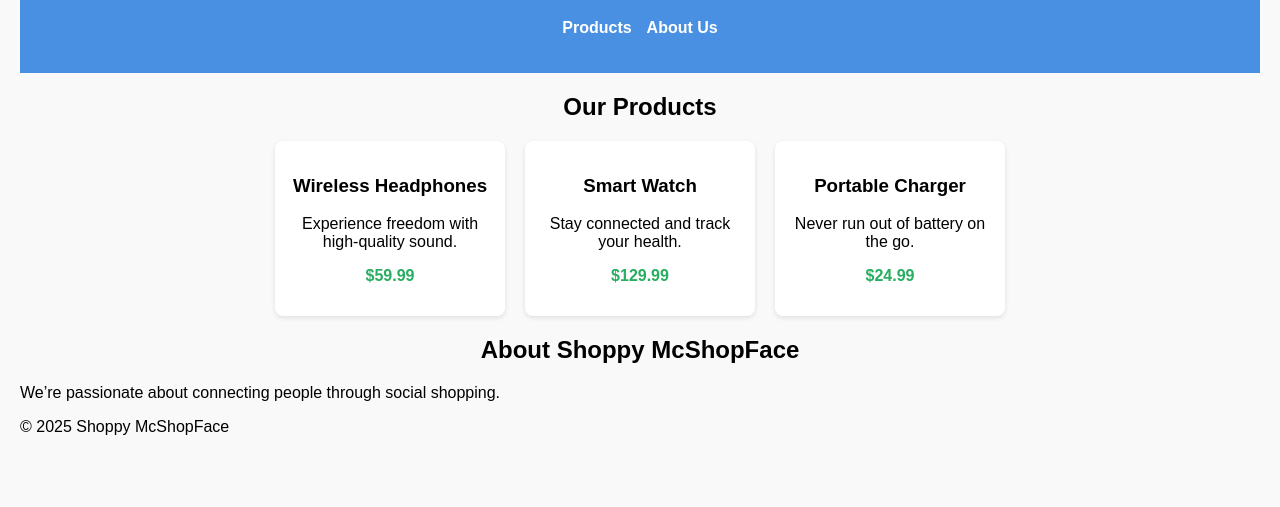
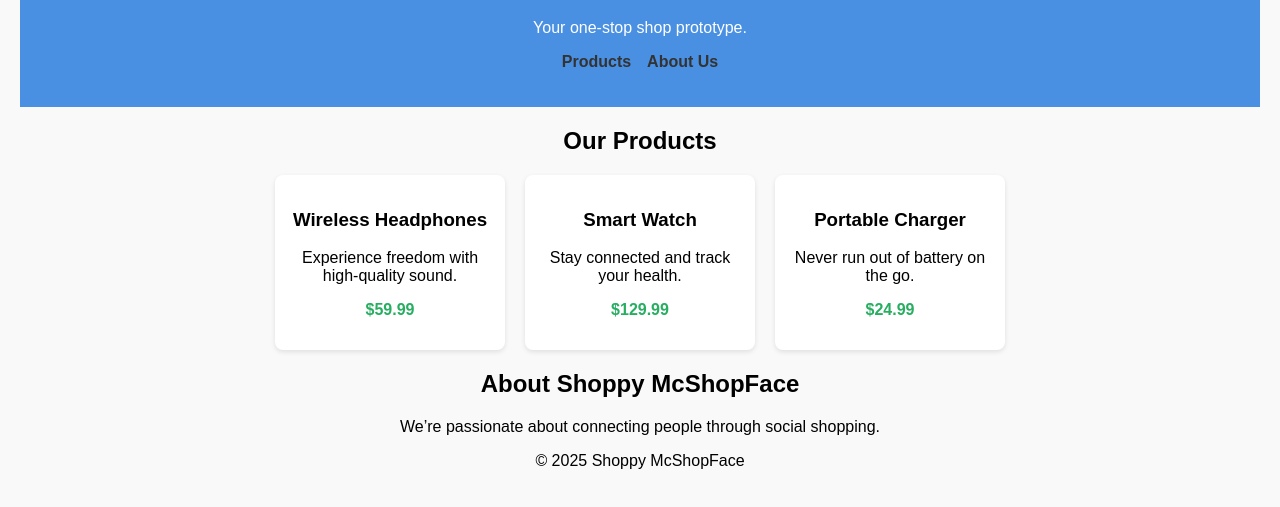
Before and after one commit to CyberByteDev01/shoppy-storefront-prototype, a plain HTML site: page index.html in a window 1280 px wide. Shown: the part 81-588 px from the top of the page. Drawn offline with Linux system fonts and the light colour scheme; a script that the page names is missing.

Commit message:
Tweak header layout and navigation

```diff
--- a/index.html
+++ b/index.html
@@ -10,8 +10,9 @@
 <body>
   <header>
     <h1>Welcome to Shoppy McShopFace</h1>
+    <p>Your one-stop shop prototype.</p>
     <nav>
-      <ul>
+      <ul style="list-style: none; display: flex; gap: 1rem; justify-content: center; padding: 0;">
         <li><a href="#products">Products</a></li>
         <li><a href="#about">About Us</a></li>
       </ul>
--- a/styles.css
+++ b/styles.css
@@ -49,3 +49,15 @@ h1, h2, h3 {
   color: #27ae60;
   font-weight: bold;
 }
+
+nav ul li a {
+  text-decoration: none;
+  color: #333;
+}
+nav ul li a:hover {
+  text-decoration: underline;
+}
+
+p {
+  text-align: center;
+}
```
